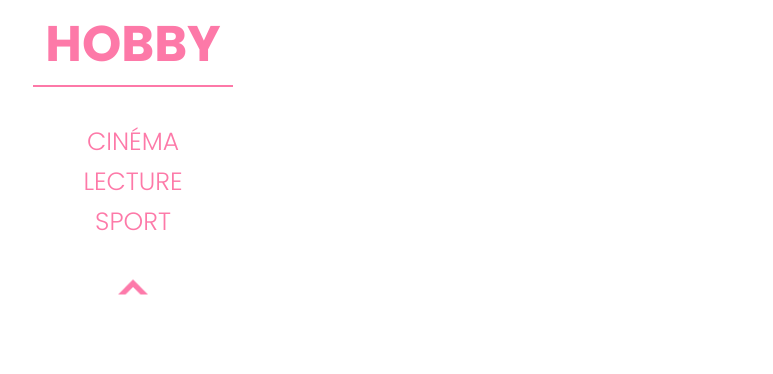
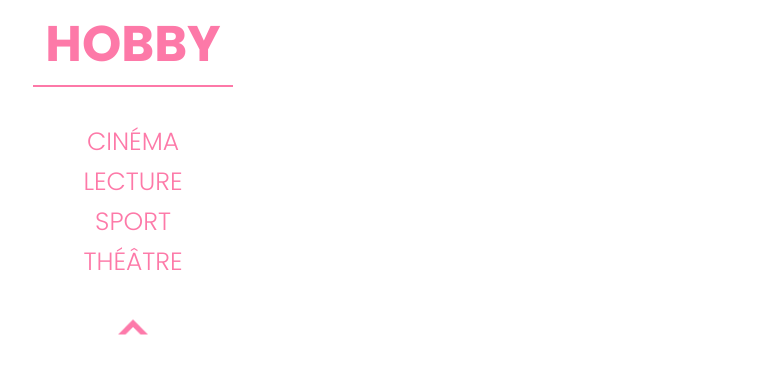
Before and after one commit to possyto/cvlauraweb, a plain HTML site: page Hobby.html in a window 1280 px wide. Shown: the part 82-456 px from the top of the page, without its empty margins (507-1280 px from the left). Drawn offline with Linux system fonts and the light colour scheme.

Commit message:
Finish plus Hobby

```diff
--- a/Hobby.html
+++ b/Hobby.html
@@ -30,6 +30,8 @@
             <li>Cinéma</li>
             <li>Lecture</li>
             <li>Sport</li>
+            <li>Théâtre</li>
+
         </ol>
     </div>
 
```
